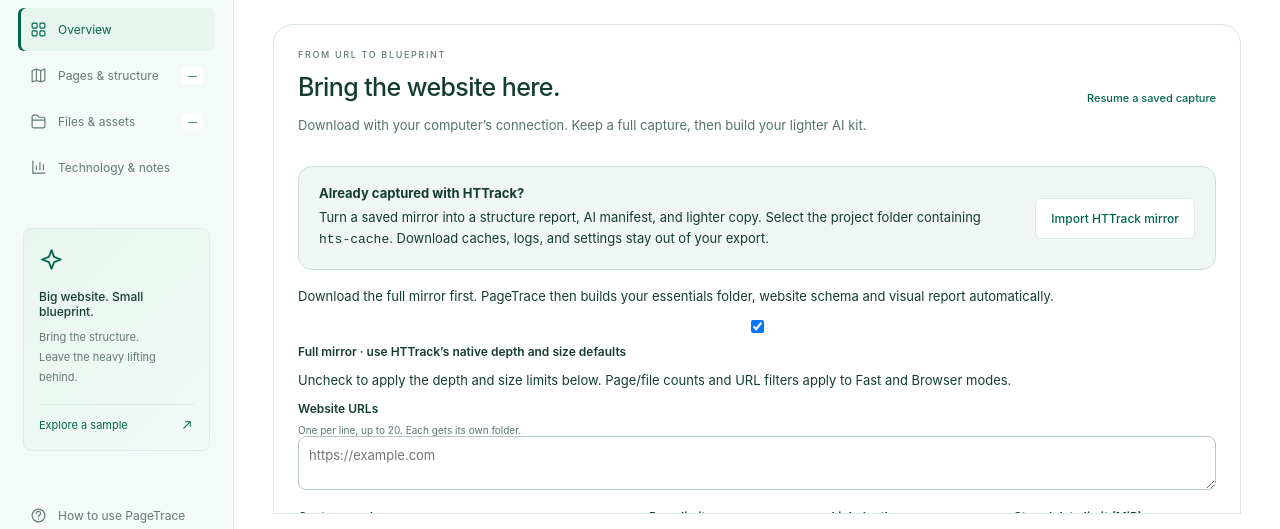
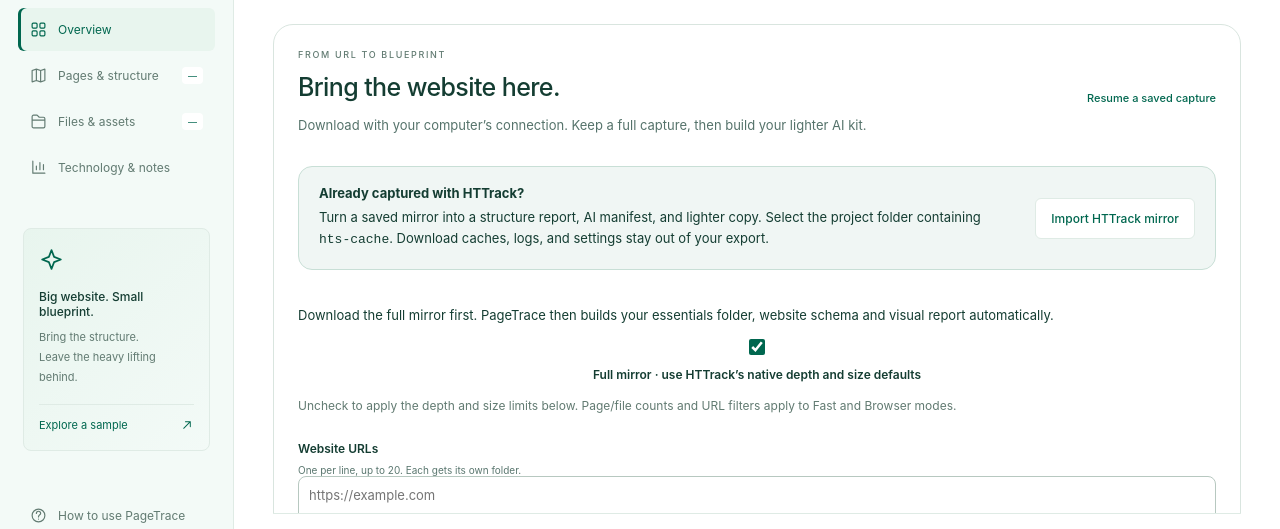
Before and after one commit to Sam4d/Manifest, an Electron app: page src/index.html in a window 1280 px wide. Shown: the part 209-738 px from the top of the page. Drawn offline with Linux system fonts and the light colour scheme; no server answers.

Commit message:
Polish full-mirror controls and cache verified native dependencies

```diff
--- a/src/appearance.css
+++ b/src/appearance.css
@@ -514,3 +514,26 @@
 .httrack-handoff button {
   flex-shrink: 0;
 }
+.httrack-engine-note {
+  padding: 4px 0 14px;
+  font-size: 13px;
+  line-height: 1.6;
+}
+.httrack-engine-note label {
+  display: flex;
+  align-items: center;
+  gap: 10px;
+  margin: 10px 0;
+  font-weight: 600;
+}
+.httrack-engine-note input[type="checkbox"] {
+  width: 16px;
+  height: 16px;
+  margin: 0;
+  flex: 0 0 auto;
+  accent-color: var(--brand);
+}
+.httrack-engine-note .muted {
+  color: var(--muted);
+  font-size: 12px;
+}
```
Also changed, not shown: test/httrack-import.test.cjs (+13 -0 lines), .github/workflows/desktop-build.yml, 1 other file.
